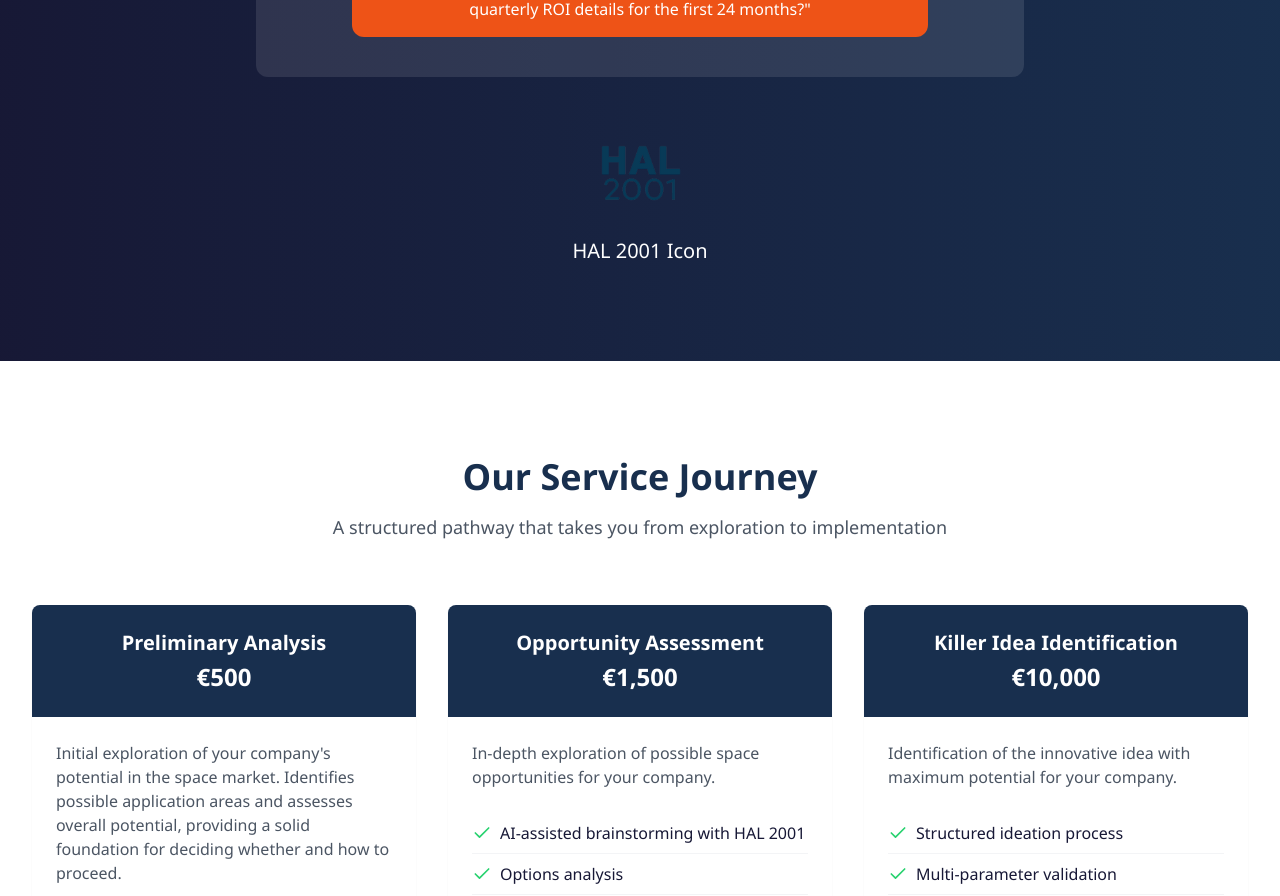
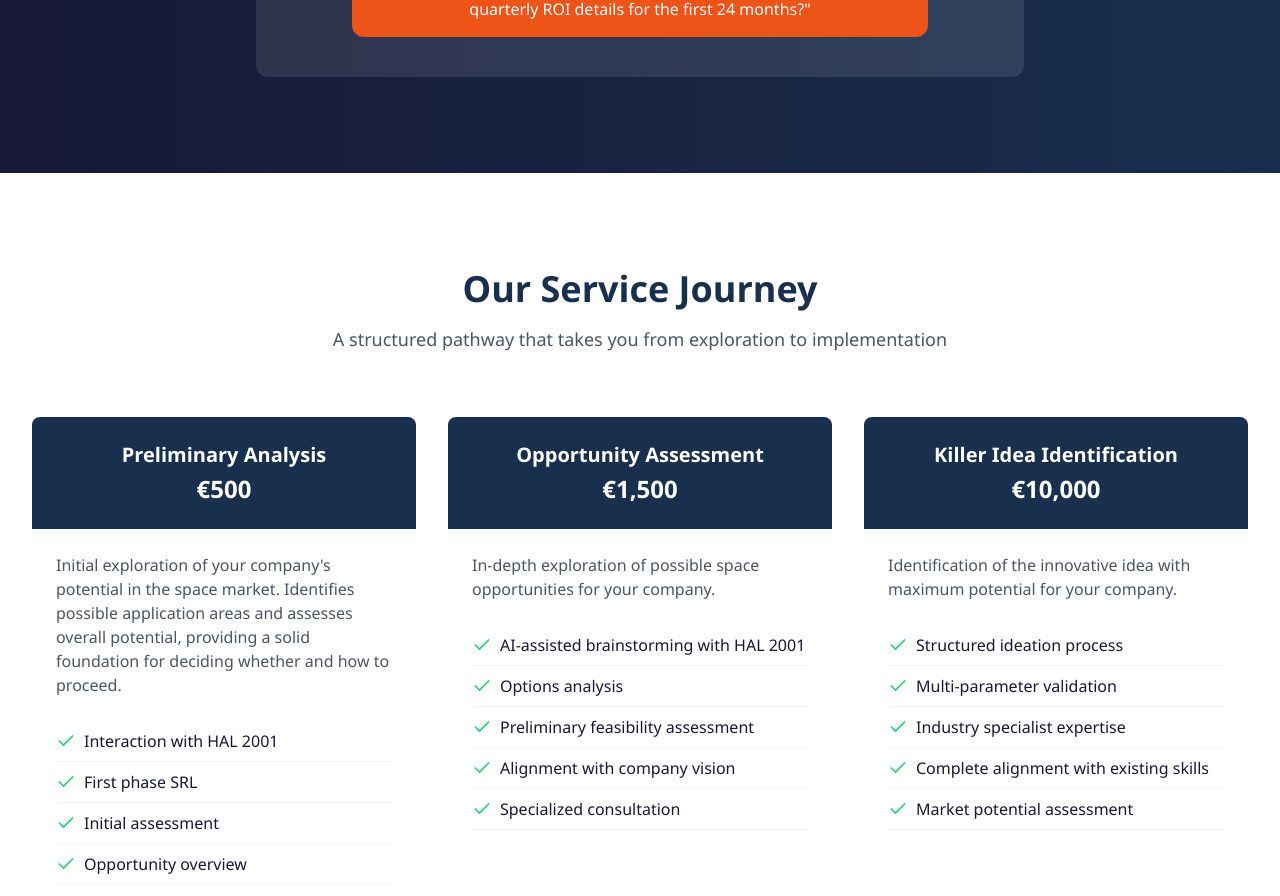
Before and after one commit to Sidi-sidi-cloud/sidi-mirror-clone-echo, a React (Vite) app: page / in a window 1280 px wide. Shown: the part 3115-4011 px from the top of the page. Built offline with nearby package versions, Linux system fonts and the light colour scheme; a web font is replaced by a local one.

Commit message:
Remove HAL 2001 icon
Remove the HAL 2001 icon and text from the HalSection component.

```diff
--- a/src/components/HalSection.tsx
+++ b/src/components/HalSection.tsx
@@ -42,17 +42,6 @@ const HalSection = () => {
               </div>
             </div>
           </div>
-
-          <div className="mt-12 flex flex-col items-center">
-            <Avatar className="w-24 h-24 mb-4">
-              <img
-                src="/lovable-uploads/317bcf42-f17a-42b2-be88-c2334b9bef80.png"
-                alt="HAL 2001"
-                className="w-full h-full object-contain"
-              />
-            </Avatar>
-            <p className="text-xl font-medium">HAL 2001 Icon</p>
-          </div>
         </div>
       </div>
     </section>
```
